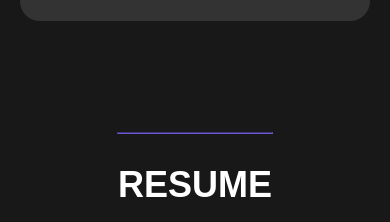
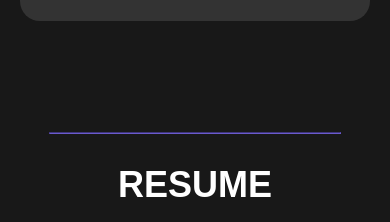
Before and after one commit to samiullah2024/Samiullah-s-Portfolio, a plain HTML site: page index.html in a window 390 px wide. Shown: the part 2980-3202 px from the top of the page. Drawn offline with nearby package versions, Linux system fonts and the light colour scheme.

Commit message:
Line Added On Resume

```diff
--- a/style.css
+++ b/style.css
@@ -437,6 +437,10 @@ footer {
         margin: auto;
     }
 
+    .resume-section div{
+        width: 75%;
+    }
+
     /* hamburger css  */
 
     nav{
```
